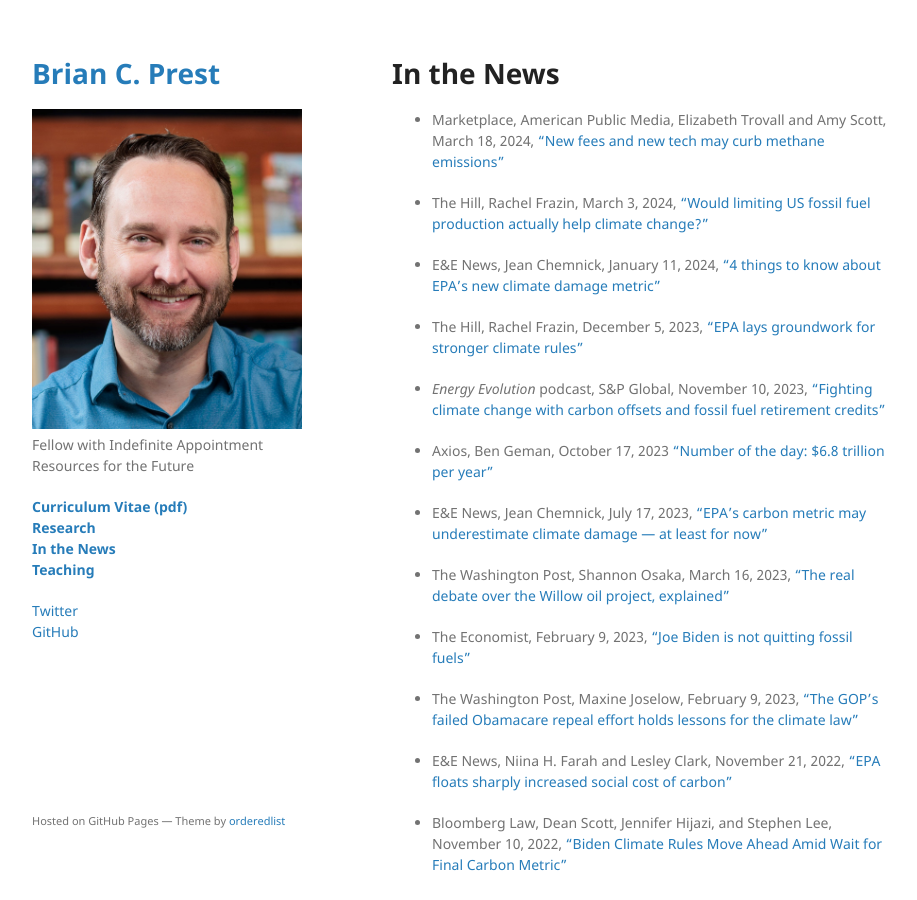
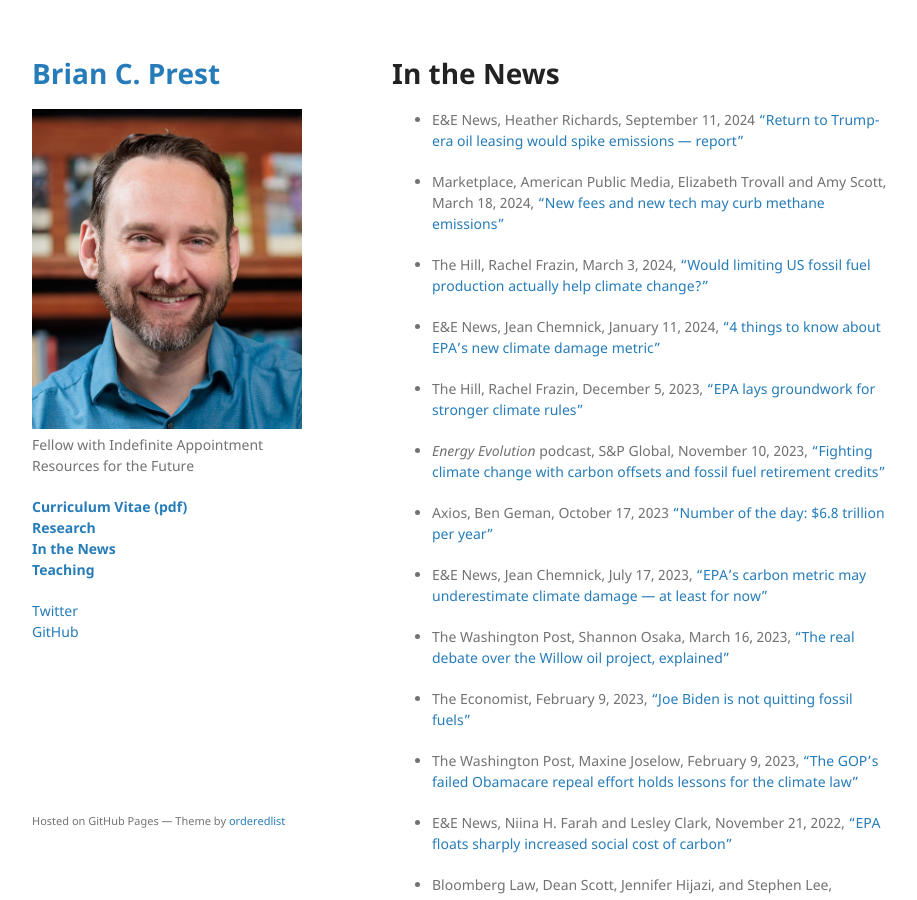
Before and after one commit to bprest/bprest.github.io, a Jekyll site: the page built from in-the-news.md, in a window 1280 px wide and 900 px high. Shown: the whole window, without its empty margins (178-1095 px from the left). Built offline with Jekyll 4.4.1, drawn with Linux system fonts in a browser that asks for light colours; our own code applies the rules of GitHub Pages for plain Markdown files.

Commit message:
add news story

```diff
--- a/in-the-news.md
+++ b/in-the-news.md
@@ -3,6 +3,8 @@ layout: default
 ---
 
 # In the News
+
+* E&E News, Heather Richards, September 11, 2024  ["Return to Trump-era oil leasing would spike emissions — report"](https://subscriber.politicopro.com/article/eenews/2024/09/11/return-to-trump-era-oil-leasing-would-spike-emissions-report-00177318)
 
 * Marketplace, American Public Media, Elizabeth Trovall and Amy Scott, March 18, 2024,  ["New fees and new tech may curb methane emissions"](https://www.marketplace.org/2024/03/18/new-fees-and-new-tech-may-curb-methane-emissions/)
 
```
